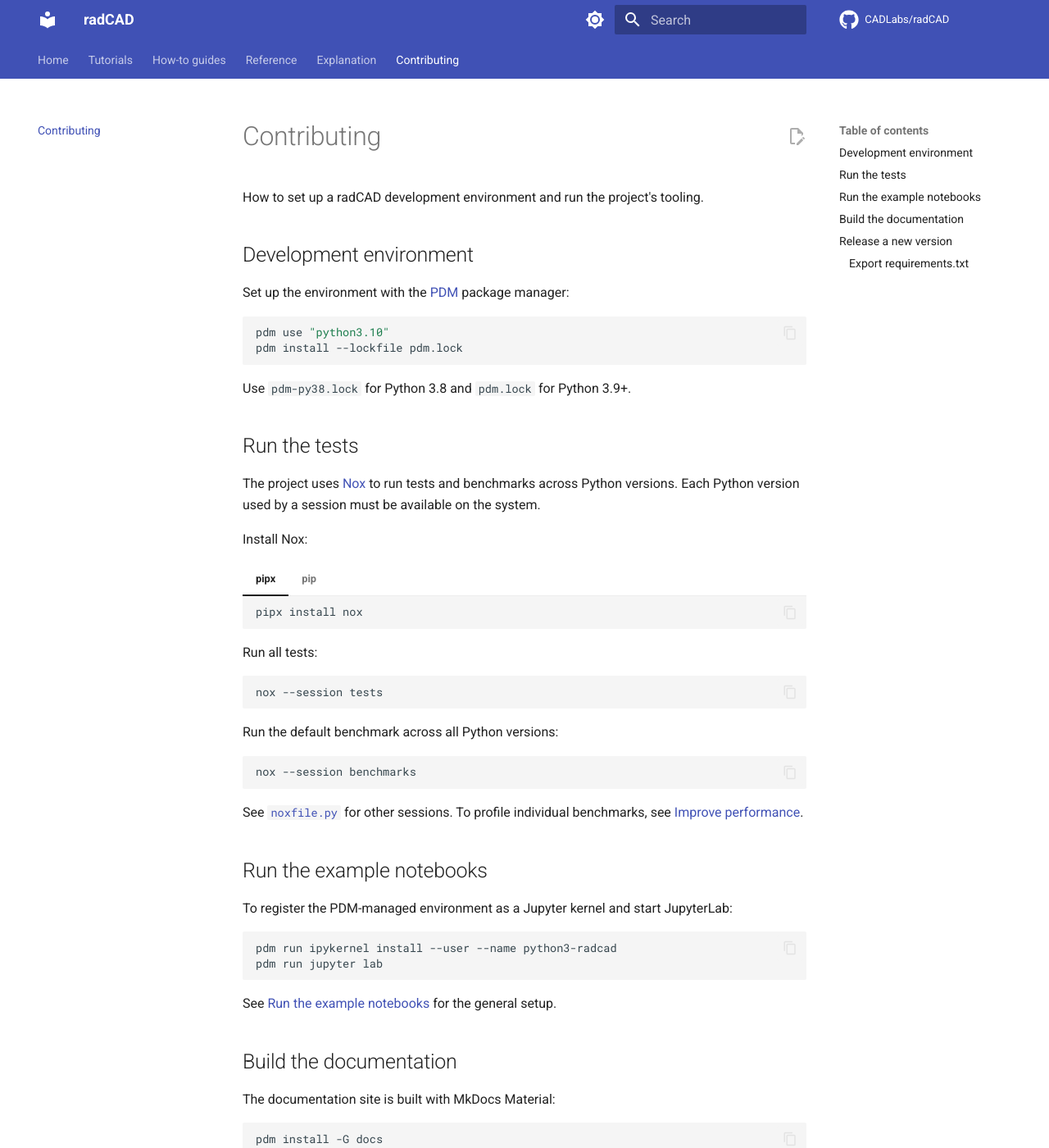
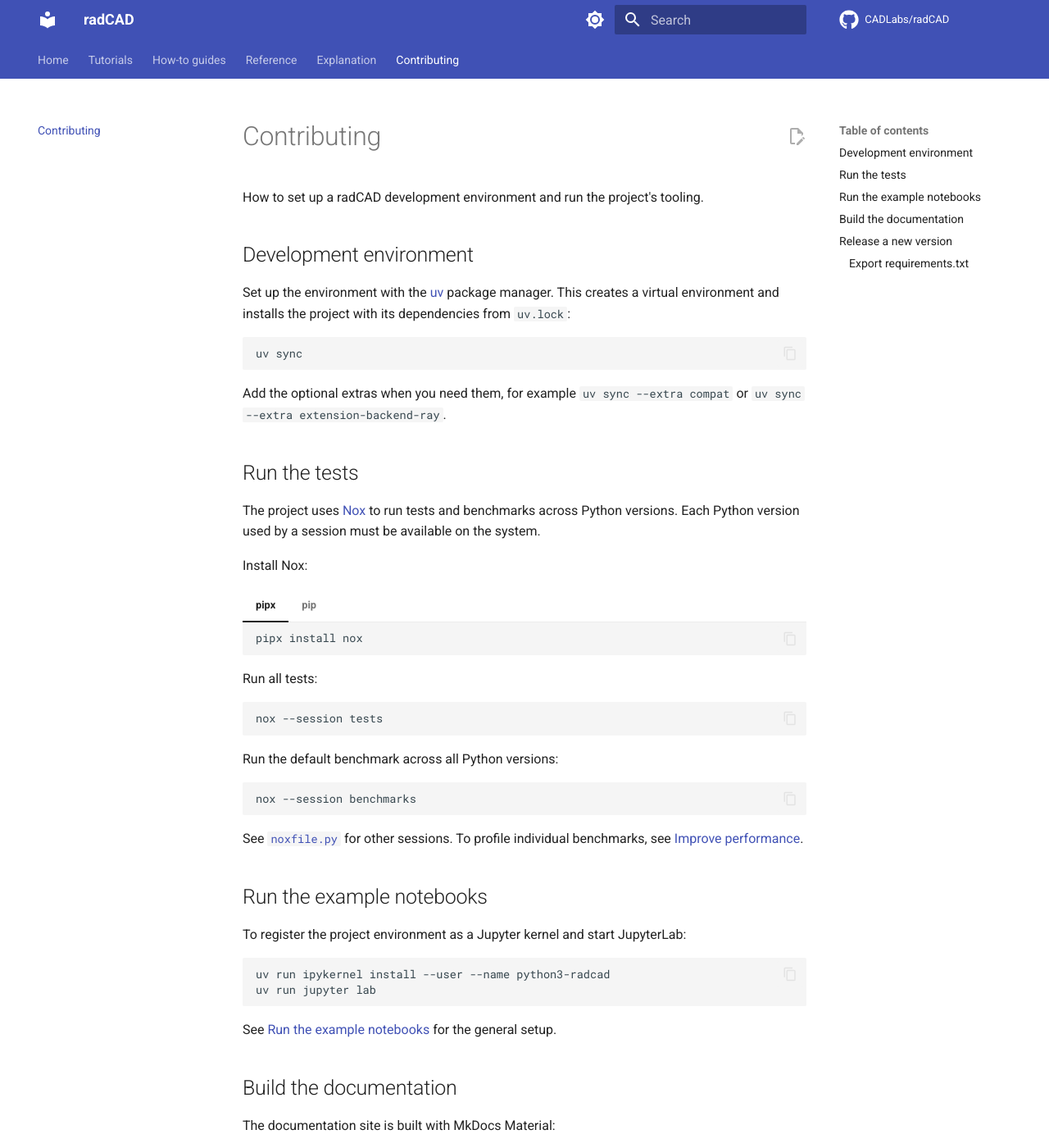
Before and after one commit to CADLabs/radCAD, an MkDocs documentation site: the page built from docs/contributing.md, in a window 1280 px wide and 1400 px high. Shown: the whole window at 82% size. Built offline with MkDocs 1.6.1 and Material for MkDocs 9.7.7, drawn with Linux system fonts in a browser that asks for light colours; comment, search, counter and statistics services are not loaded; some of the changed text lies outside the part shown.

````diff
--- a/docs/contributing.md
+++ b/docs/contributing.md
@@ -4,14 +4,13 @@ How to set up a radCAD development environment and run the project's tooling.
 
 ## Development environment
 
-Set up the environment with the [PDM](https://pdm-project.org/) package manager:
+Set up the environment with the [uv](https://docs.astral.sh/uv/) package manager. This creates a virtual environment and installs the project with its dependencies from `uv.lock`:
 
 ```bash
-pdm use "python3.10"
-pdm install --lockfile pdm.lock
+uv sync
 ```
 
-Use `pdm-py38.lock` for Python 3.8 and `pdm.lock` for Python 3.9+.
+Add the optional extras when you need them, for example `uv sync --extra compat` or `uv sync --extra extension-backend-ray`.
 
 ## Run the tests
 
@@ -47,11 +46,11 @@ See [`noxfile.py`](https://github.com/CADLabs/radCAD/blob/master/noxfile.py) for
 
 ## Run the example notebooks
 
-To register the PDM-managed environment as a Jupyter kernel and start JupyterLab:
+To register the project environment as a Jupyter kernel and start JupyterLab:
 
 ```bash
-pdm run ipykernel install --user --name python3-radcad
-pdm run jupyter lab
+uv run ipykernel install --user --name python3-radcad
+uv run jupyter lab
 ```
 
 See [Run the example notebooks](tutorials/installation.md#run-the-example-notebooks) for the general setup.
@@ -61,13 +60,12 @@ See [Run the example notebooks](tutorials/installation.md#run-the-example-notebo
 The documentation site is built with MkDocs Material:
 
 ```bash
-pdm install -G docs
-pdm run mkdocs serve
+uv run --extra docs mkdocs serve
 ```
 
 ## Release a new version
 
-Maintainers publish to PyPI with PDM:
+Maintainers publish to PyPI with uv:
 
 ```bash
 # 1. Update the version in pyproject.toml (semantic versioning)
@@ -75,14 +73,15 @@ Maintainers publish to PyPI with PDM:
 # 3. Open a PR and run the tests
 # 4. Merge into master once green
 # 5. Build and publish
-pdm publish
+uv build
+uv publish
 # 6. Tag the master commit with the version, e.g. v0.5.0, and push
 ```
 
 ### Export requirements.txt
 
 ```bash
-pdm export -o requirements.txt --without-hashes
+uv export --no-dev --no-hashes -o requirements.txt
 ```
 
 The root `requirements.txt` is used by the Streamlit example app, not for development.
````
Also changed, not shown: README.md (+3 -7 lines), docs/how-to/improve-performance.md (+4 -4 lines), docs/how-to/migrate-from-cadcad.md (+2 -2 lines), docs/how-to/run-on-a-ray-cluster.md (+2 -2 lines), docs/tutorials/installation.md (+3 -3 lines), noxfile.py (+13 -23 lines), pyproject.toml (+10 -9 lines), 5 other files.
